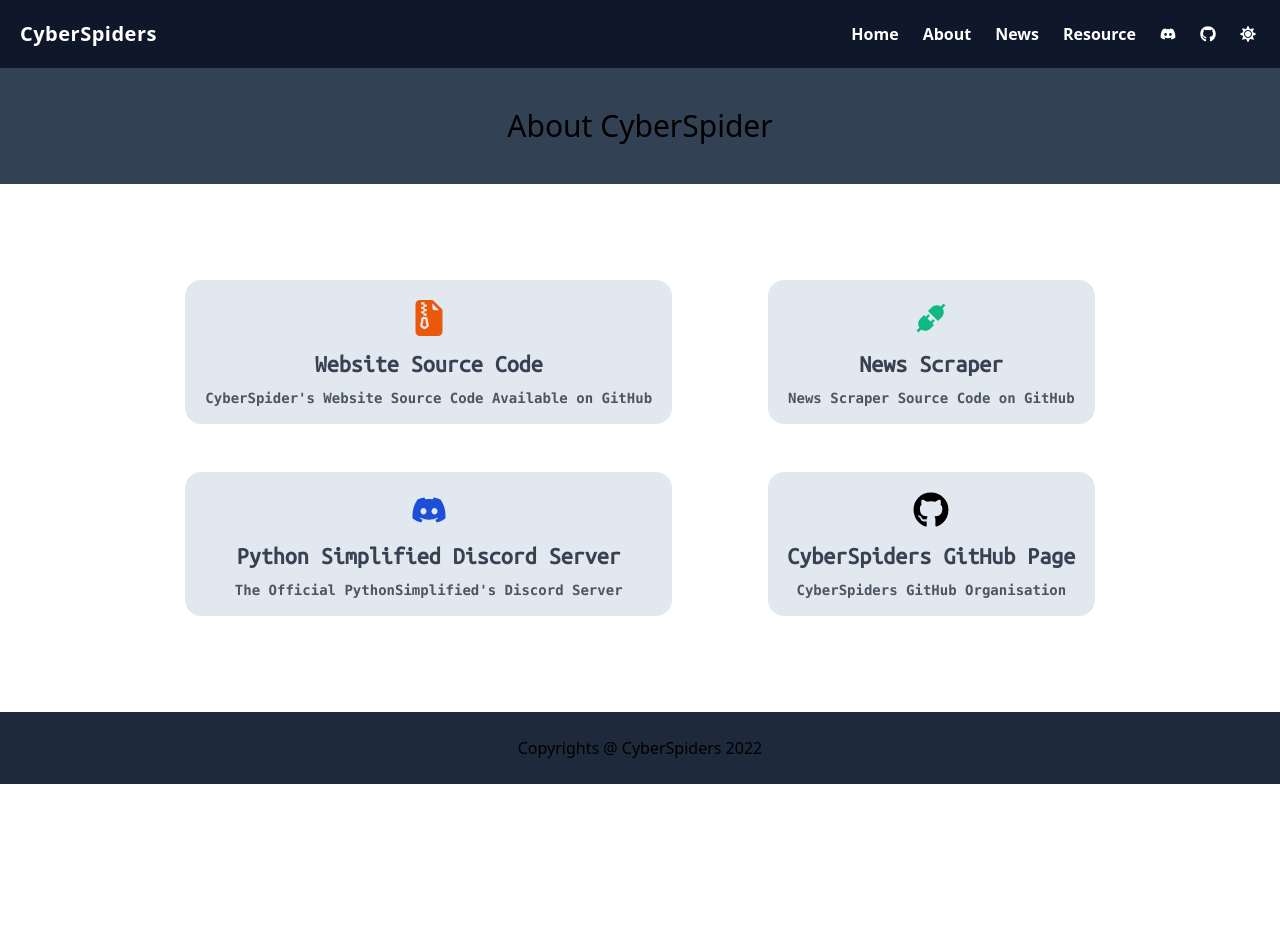
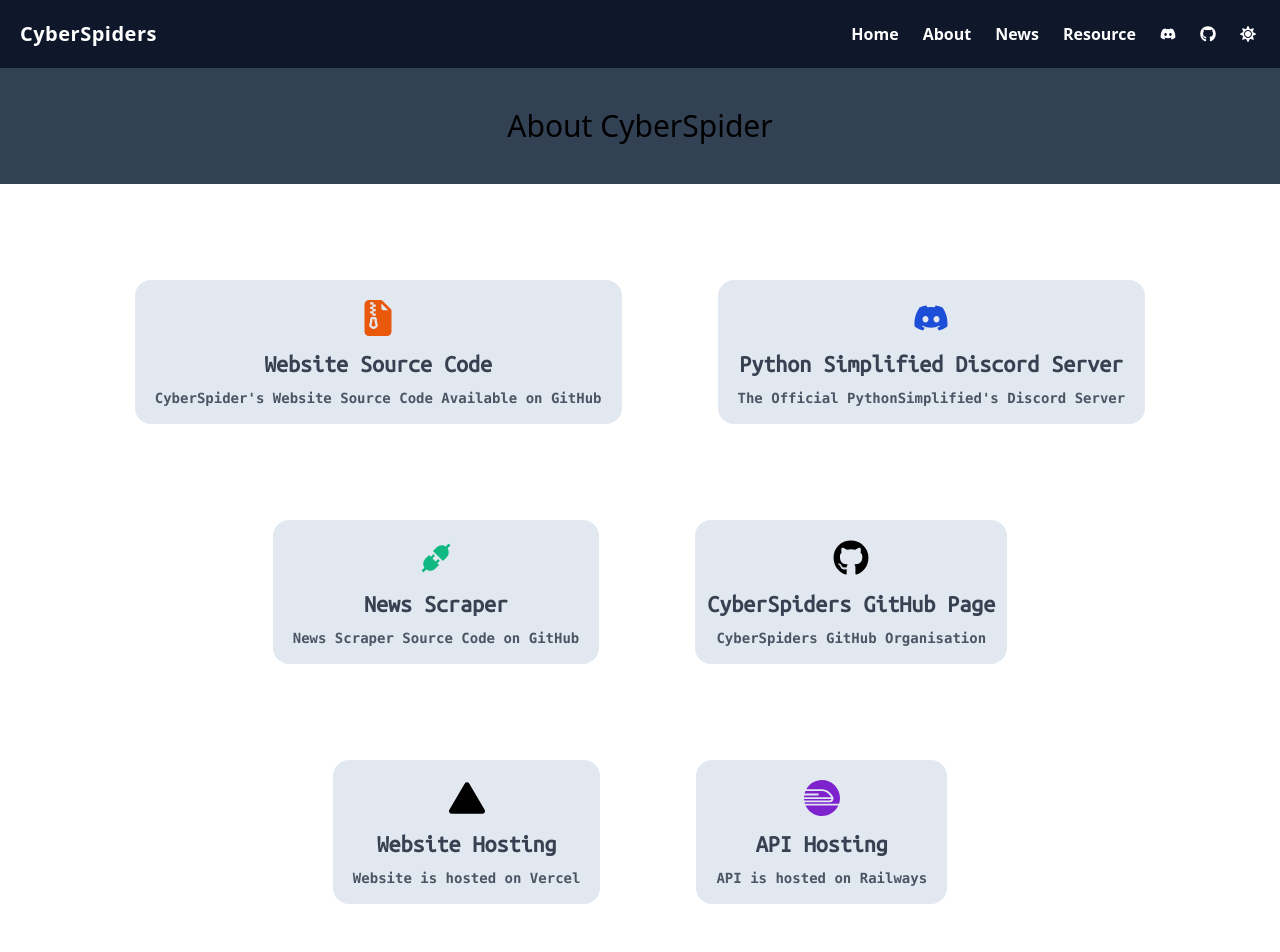
Before and after one commit to CyberSpiders/cyberspider, a Next.js app: page /resource in a window 1280 px wide. Shown: the top 952 px of the page. Before the commit the page ends 800 px from the top, so only its background shows below. Built offline with nearby package versions, Linux system fonts and the light colour scheme.

Commit message:
added more resources abt hostings

```diff
--- a/components/NavBar.tsx
+++ b/components/NavBar.tsx
@@ -76,7 +76,7 @@
               </a>
             </Link>
             <div className="flex items-center justify-evenly">
-              <Link href="/">
+              <Link href="https://discord.gg/Mq8xpfWV">
                 <a className="w-full items-center justify-center rounded px-3 py-2 font-bold text-white hover:bg-slate-700 hover:text-white">
                   <FaDiscord />
                 </a>
--- a/components/ProgressBar.tsx
+++ /dev/null
@@ -1,7 +0,0 @@
-import React from 'react'
-
-const ProgressBar = () => {
-  return <div>ProgressBar</div>
-}
-
-export default ProgressBar
--- a/pages/resource.tsx
+++ b/pages/resource.tsx
@@ -1,7 +1,8 @@
 import React from 'react'
 import { AiFillApi } from 'react-icons/ai'
-import { BsFillFileEarmarkZipFill } from 'react-icons/bs'
-import { FaDiscord, FaGithub, FaGithubAlt } from 'react-icons/fa'
+import { BsFillFileEarmarkZipFill, BsFillTriangleFill } from 'react-icons/bs'
+import { FaDiscord, FaGithub } from 'react-icons/fa'
+import { SiRailway } from 'react-icons/si'
 import Header from '../components/Header'
 import Resource from '../components/Resource'
 
@@ -17,8 +18,8 @@
         <h1 className="text-3xl">About CyberSpider</h1>
       </div>
 
-      <div className="m-12 flex items-center justify-center">
-        <div>
+      <div className="m-12 flex flex-col items-center justify-center">
+        <div className="flex items-center">
           <Resource
             name="Website Source Code"
             description="CyberSpider's Website Source Code Available on GitHub"
@@ -34,20 +35,36 @@
             <FaDiscord className="mx-auto text-blue-700" />
           </Resource>
         </div>
-        <div>
+        <div className="flex items-center">
           <Resource
             name="News Scraper"
             description="News Scraper Source Code on GitHub"
-            url="https://discord.gg/Mq8xpfWV"
+            url="https://github.com/CyberSpiders/cyberspiderapi"
           >
             <AiFillApi className="mx-auto text-emerald-500" />
           </Resource>
           <Resource
             name="CyberSpiders GitHub Page"
             description="CyberSpiders GitHub Organisation"
-            url="https://discord.gg/Mq8xpfWV"
+            url="https://github.com/CyberSpiders"
           >
             <FaGithub className="mx-auto text-black" />
+          </Resource>
+        </div>
+        <div className="flex items-center">
+          <Resource
+            name="Website Hosting"
+            description="Website is hosted on Vercel"
+            url="https://vercel.com/"
+          >
+            <BsFillTriangleFill className="mx-auto text-black" />
+          </Resource>
+          <Resource
+            name="API Hosting"
+            description="API is hosted on Railways"
+            url="https://railway.app/"
+          >
+            <SiRailway className="mx-auto text-purple-700" />
           </Resource>
         </div>
       </div>
```
